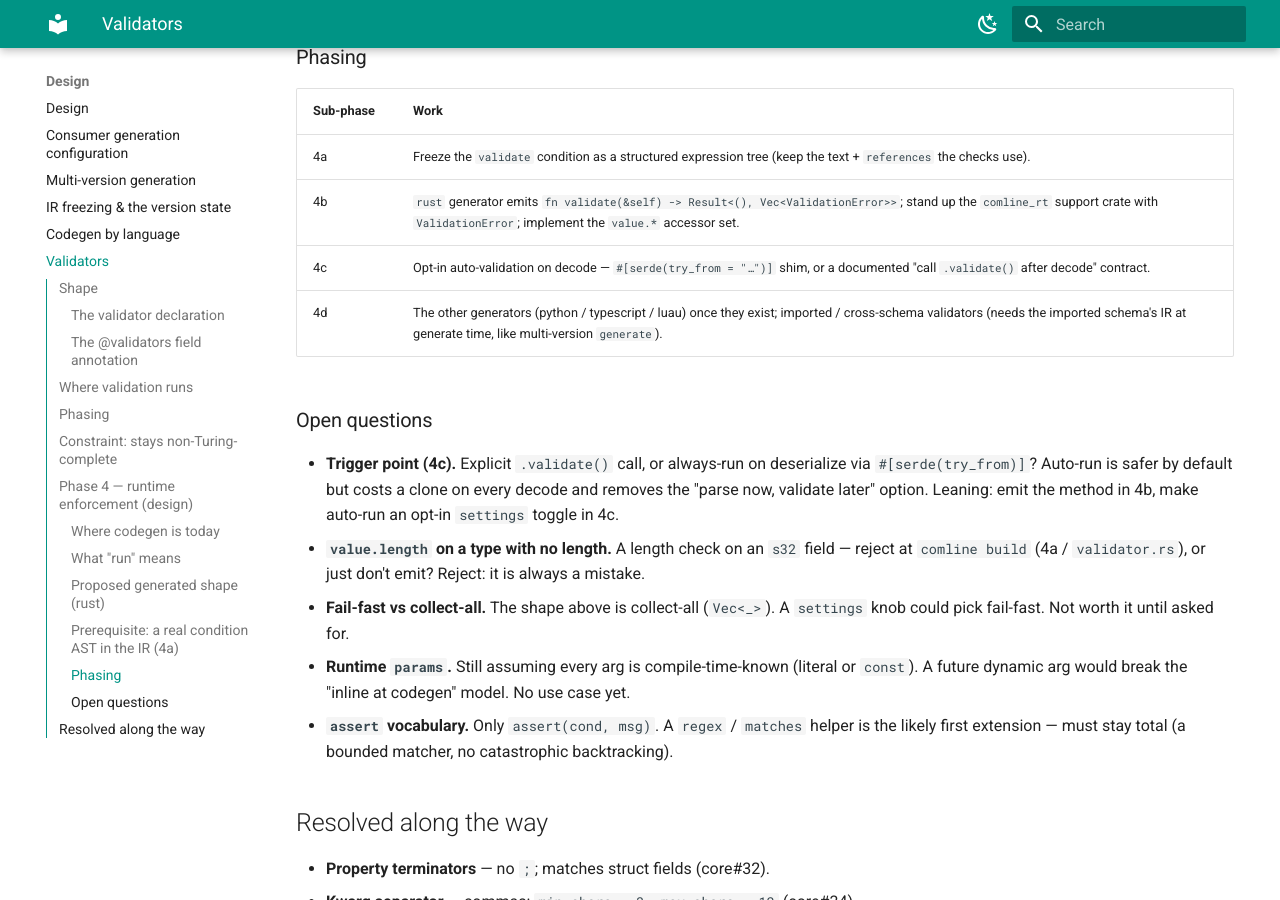
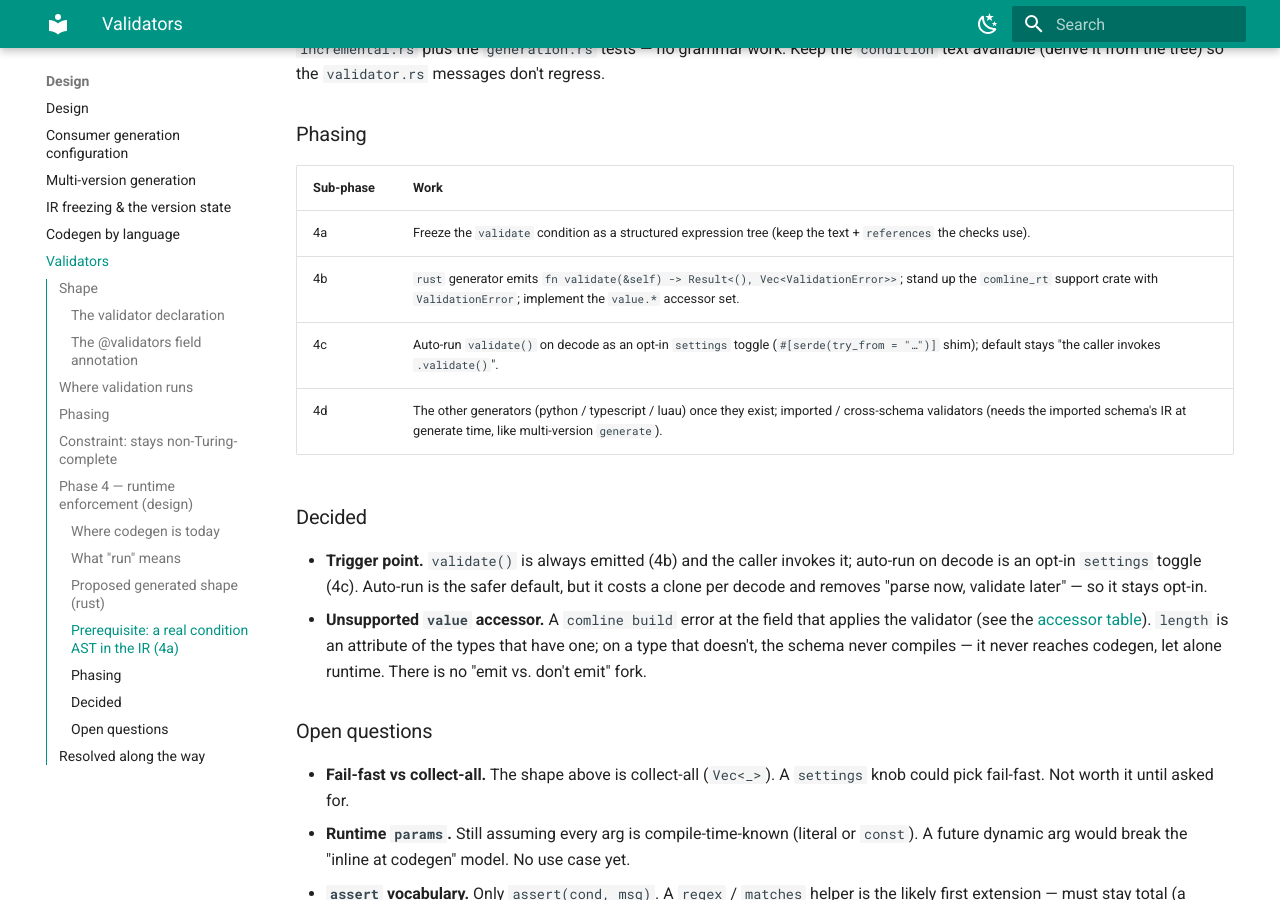
Before and after one commit to ComlineProject/docs, an MkDocs documentation site: the page built from docs/docs/design/validators.md, in a window 1280 px wide and 900 px high, scrolled down 4439 px. Built offline with MkDocs 1.6.1 and Material for MkDocs 9.7.7, drawn with Linux system fonts in a browser that asks for light colours; the version menu is left out; some of the changed text lies outside the part shown.

Commit message:
docs(design): fold resolved phase-4 open questions into 'Decided'
Trigger point: validate() always emitted, caller invokes it; auto-run on
decode is an opt-in settings toggle. Unsupported value.* accessor: a
compile error at the applying field (length is an attribute of the types
that have one) - reframe the value.* table as type-checked per
application, not 'emit vs. don't emit'.

```diff
--- a/docs/docs/design/validators.md
+++ b/docs/docs/design/validators.md
@@ -162,15 +162,23 @@ Decisions baked into that shape:
 - **`params.*` are inlined at codegen.** `min_chars = 3` bakes the literal `3`
   into the check; an unbound property emits its declared default. No runtime
   parameter passing, no per-instance validator object.
-- **`value.*` accessor vocabulary** — small and fixed:
+- **`value.*` accessor vocabulary** — small, fixed, and **type-checked at the
+  use site**:
 
-  | path | meaning | lowers to (rust) |
+  | path | defined for | lowers to (rust) |
   |---|---|---|
-  | `value` | the field's value | `&self.<field>` |
-  | `value.length` | char / element count | `.chars().count()` (str), `.len()` (array) |
-  | `value.name` | the field name, for messages | `"<field>"` |
+  | `value` | any field | `&self.<field>` |
+  | `value.length` | `str`, arrays (`T[]`) | `.chars().count()` / `.len()` |
+  | `value.name` | any field (compile-time string) | `"<field>"` |
 
-  Anything else is a build error. The set grows deliberately and stays
+  `value` is whatever field the validator is attached to — its type is known
+  only where `@validators` names the validator, not in the `validator`
+  declaration. So each `value.<accessor>` is checked **per application**: when
+  `StringBounds(…)` is put on `recipient: str`, `value.length` resolves;
+  putting the same validator on an `s32` field is a `comline build` error at
+  that field. An unsupported or unknown accessor never reaches codegen — the
+  generator only ever sees accessor/type pairs that already type-checked. The
+  set grows deliberately and stays
   [non-computational](#constraint-stays-non-turing-complete).
 - **Operators** map straight through: `== != >= <= > <` → the rust operators,
   `and` / `or` → `&& ||`, each comparison parenthesised (the grammar has no
@@ -209,19 +217,23 @@ Operand    { ... }   // path "value.length" | integer | string
 |---|---|
 | 4a | Freeze the `validate` condition as a structured expression tree (keep the text + `references` the checks use). |
 | 4b | `rust` generator emits `fn validate(&self) -> Result<(), Vec<ValidationError>>`; stand up the `comline_rt` support crate with `ValidationError`; implement the `value.*` accessor set. |
-| 4c | Opt-in auto-validation on decode — `#[serde(try_from = "…")]` shim, or a documented "call `.validate()` after decode" contract. |
+| 4c | Auto-run `validate()` on decode as an opt-in `settings` toggle (`#[serde(try_from = "…")]` shim); default stays "the caller invokes `.validate()`". |
 | 4d | The other generators (python / typescript / luau) once they exist; imported / cross-schema validators (needs the imported schema's IR at generate time, like multi-version `generate`). |
+
+### Decided
+
+- **Trigger point.** `validate()` is always emitted (4b) and the caller invokes
+  it; auto-run on decode is an opt-in `settings` toggle (4c). Auto-run is the
+  safer default, but it costs a clone per decode and removes "parse now,
+  validate later" — so it stays opt-in.
+- **Unsupported `value` accessor.** A `comline build` error at the field that
+  applies the validator (see the [accessor table](#proposed-generated-shape-rust)).
+  `length` is an attribute of the types that have one; on a type that doesn't,
+  the schema never compiles — it never reaches codegen, let alone runtime.
+  There is no "emit vs. don't emit" fork.
 
 ### Open questions
 
-- **Trigger point (4c).** Explicit `.validate()` call, or always-run on
-  deserialize via `#[serde(try_from)]`? Auto-run is safer by default but costs a
-  clone on every decode and removes the "parse now, validate later" option.
-  Leaning: emit the method in 4b, make auto-run an opt-in `settings` toggle
-  in 4c.
-- **`value.length` on a type with no length.** A length check on an `s32` field
-  — reject at `comline build` (4a / `validator.rs`), or just don't emit? Reject:
-  it is always a mistake.
 - **Fail-fast vs collect-all.** The shape above is collect-all (`Vec<_>`). A
   `settings` knob could pick fail-fast. Not worth it until asked for.
 - **Runtime `params`.** Still assuming every arg is compile-time-known (literal
```
